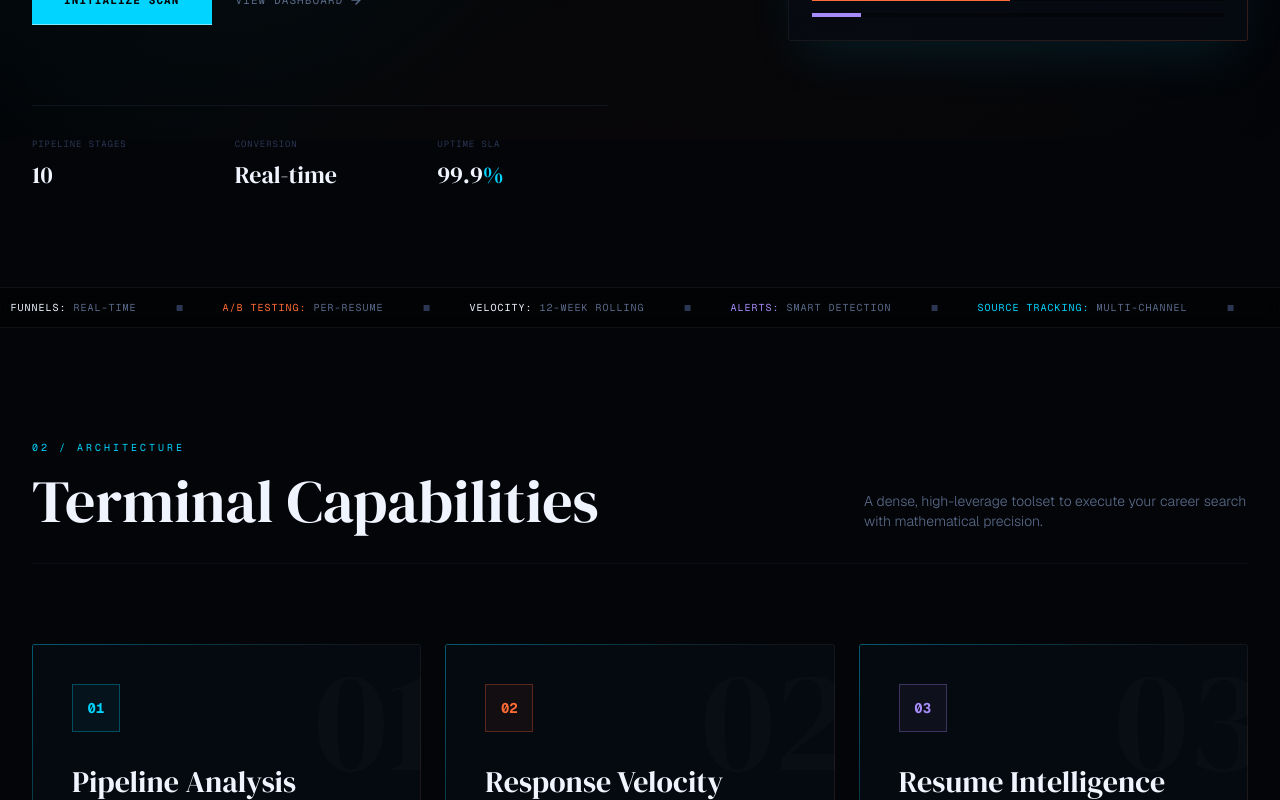
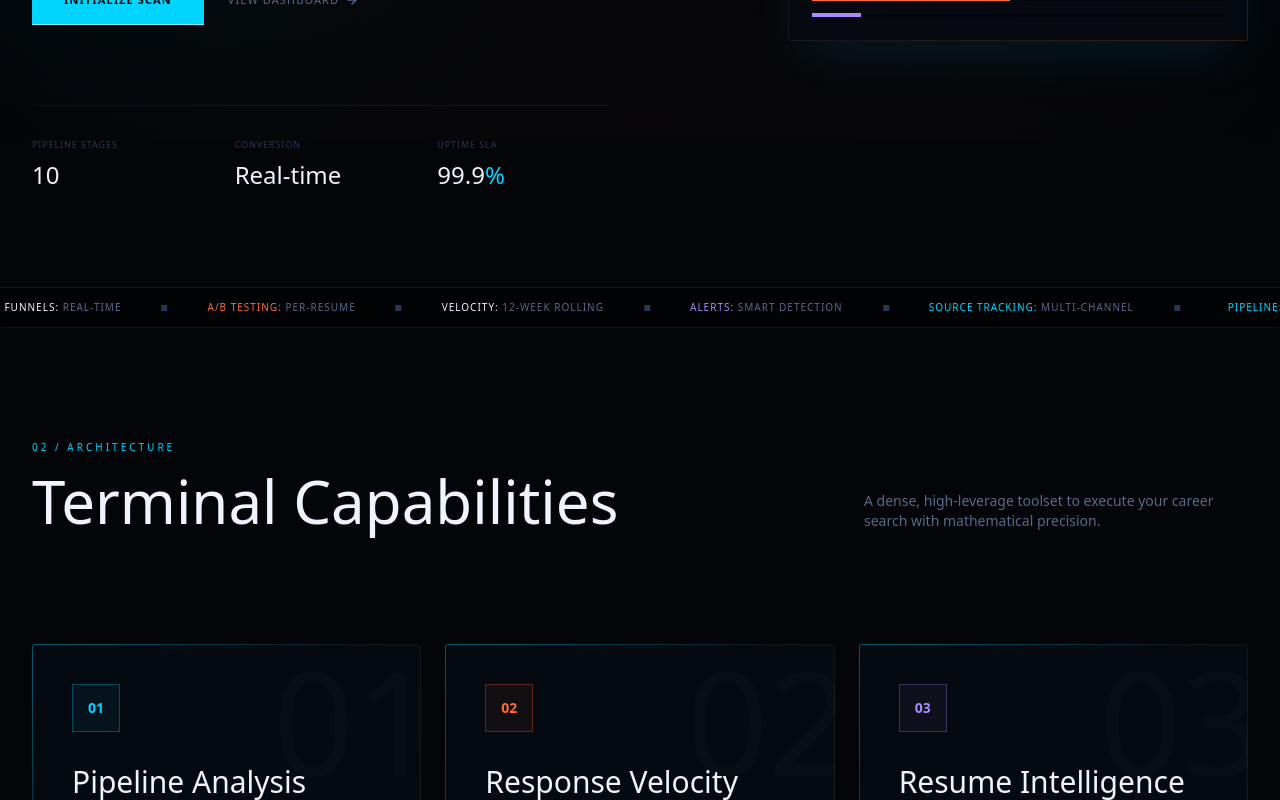
Before and after one commit to orkop465/jobtracker, a Next.js app: page / in a window 1280 px wide. Shown: the part 660-1460 px from the top of the page. Built offline with nearby package versions, Linux system fonts and the light colour scheme.

Commit message:
chore: swap fonts to inter + jetbrains mono

```diff
--- a/app/layout.tsx
+++ b/app/layout.tsx
@@ -1,21 +1,17 @@
 import type { Metadata } from "next";
-import { Geist, Geist_Mono, DM_Serif_Display } from "next/font/google";
+import { Inter, JetBrains_Mono } from "next/font/google";
 import "./globals.css";
 
-const geistSans = Geist({
-  variable: "--font-geist-sans",
+const inter = Inter({
   subsets: ["latin"],
+  variable: "--font-inter",
+  display: "swap",
 });
 
-const geistMono = Geist_Mono({
-  variable: "--font-geist-mono",
+const jetbrainsMono = JetBrains_Mono({
   subsets: ["latin"],
-});
-
-const dmSerif = DM_Serif_Display({
-  variable: "--font-dm-serif",
-  weight: "400",
-  subsets: ["latin"],
+  variable: "--font-jetbrains-mono",
+  display: "swap",
 });
 
 export const metadata: Metadata = {
@@ -30,10 +26,8 @@
   children: React.ReactNode;
 }>) {
   return (
-    <html lang="en" className="dark">
-      <body
-        className={`${geistSans.variable} ${geistMono.variable} ${dmSerif.variable} antialiased`}
-      >
+    <html lang="en" className={`${inter.variable} ${jetbrainsMono.variable}`}>
+      <body className="antialiased">
         {children}
       </body>
     </html>
```
